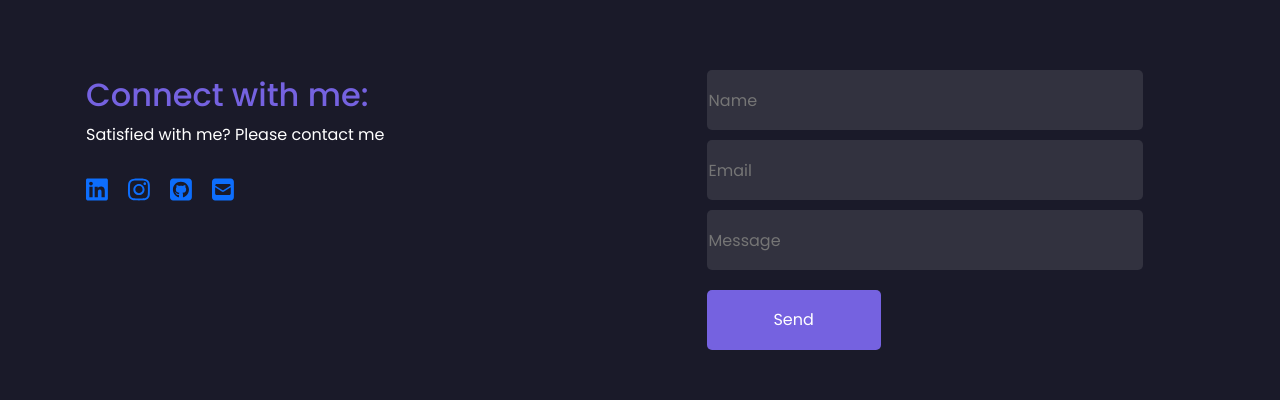
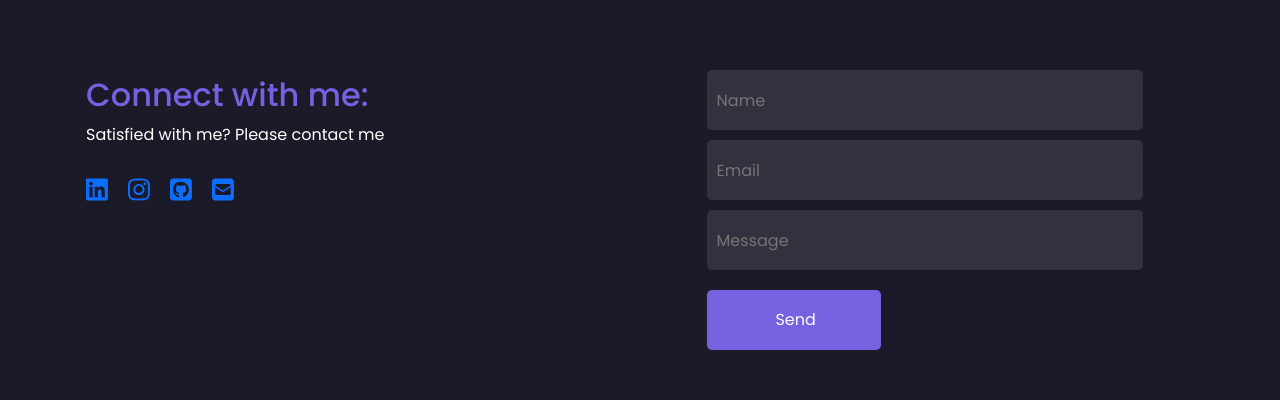
Before and after one commit to Rohit-07SR/Rohit-portfolio, a React (Create React App) app: page / in a window 1280 px wide. Shown: the part 2781-3181 px from the top of the page. Built offline with nearby package versions, Linux system fonts and the light colour scheme.

Commit message:
updated app

```diff
--- a/src/App.css
+++ b/src/App.css
@@ -438,6 +438,7 @@ p.solid {
     border-color: #32323F;
     border: none;
     color: white !important;
+    padding-left: 10px;
 }
 
 .sub{
```
